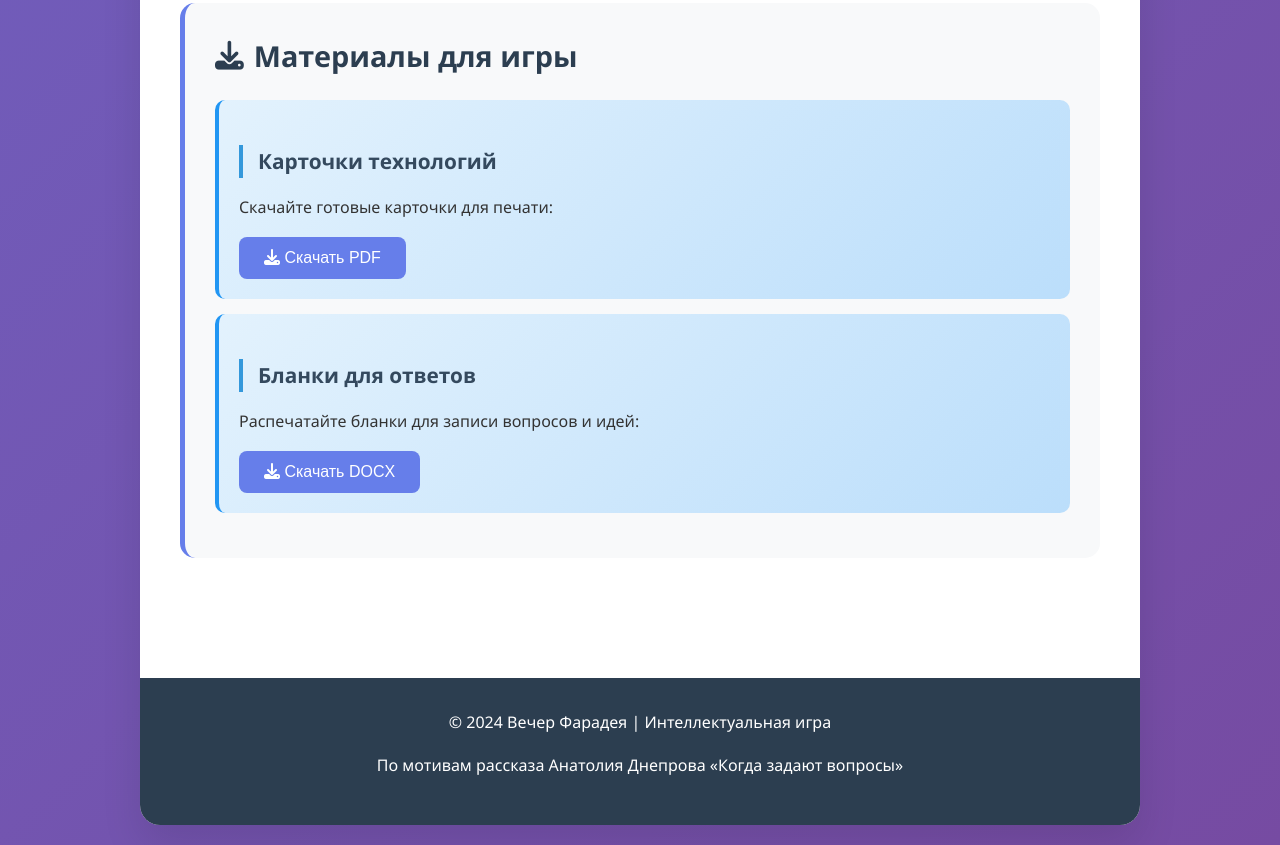
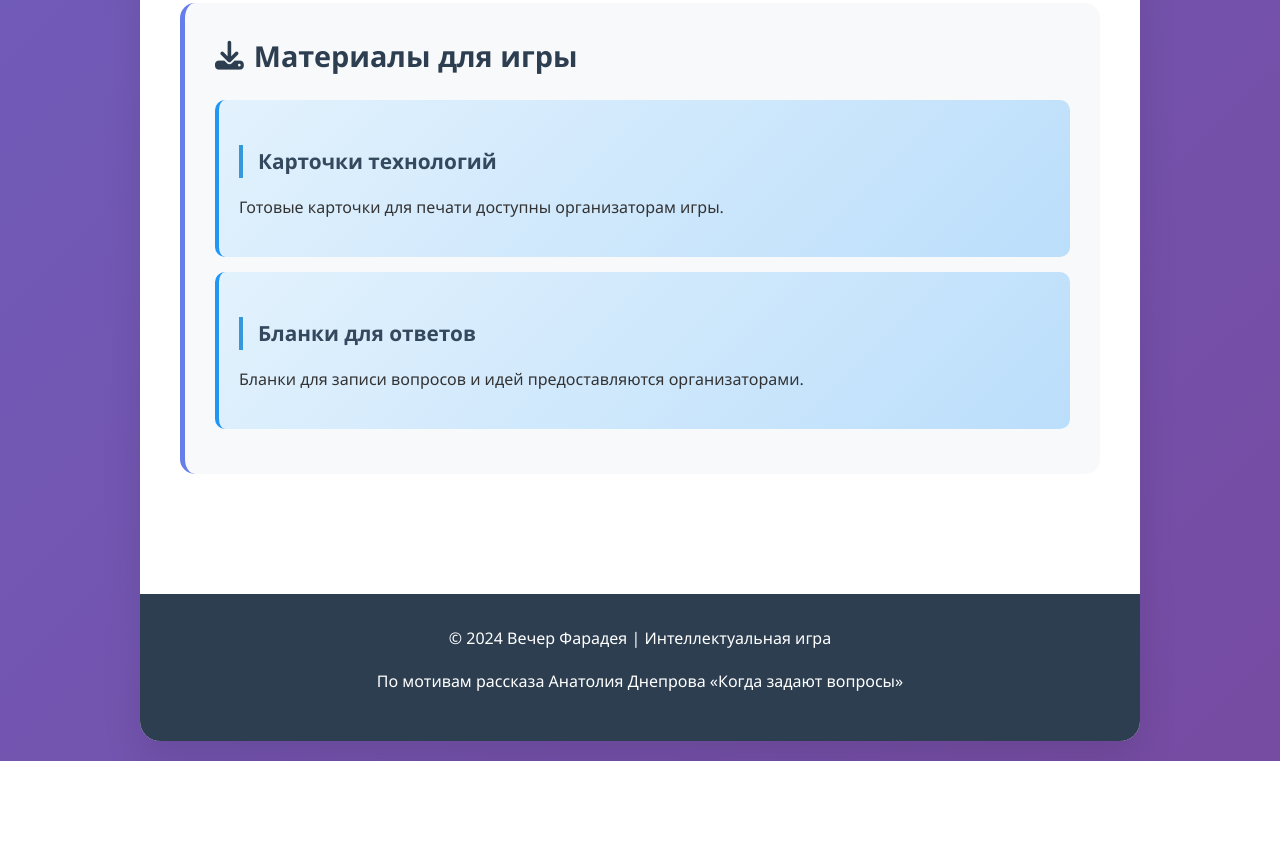
Before and after one commit to AlenaMogila/question_thinking, a plain HTML site: page index.html in a window 1280 px wide. Shown: the part 4500-5345 px from the top of the page. After the commit the page ends 5261 px from the top, so only its background shows below. Drawn offline with Linux system fonts and the light colour scheme.

Commit message:
Update index.html

```diff
--- a/index.html
+++ b/index.html
@@ -430,18 +430,12 @@
 
                 <div class="card">
                     <h3>Карточки технологий</h3>
-                    <p>Скачайте готовые карточки для печати:</p>
-                    <button class="btn" onclick="downloadFile('technology-cards.pdf', 'Карточки технологий')">
-                        <i class="fas fa-download"></i> Скачать PDF
-                    </button>
+                    <p>Готовые карточки для печати доступны организаторам игры.</p>
                 </div>
 
                 <div class="card">
                     <h3>Бланки для ответов</h3>
-                    <p>Распечатайте бланки для записи вопросов и идей:</p>
-                    <button class="btn" onclick="downloadFile('answer-sheets.docx', 'Бланки для ответов')">
-                        <i class="fas fa-download"></i> Скачать DOCX
-                    </button>
+                    <p>Бланки для записи вопросов и идей предоставляются организаторами.</p>
                 </div>
             </div>
         </div>
@@ -463,23 +457,6 @@
                 });
             });
         });
-
-        function downloadFile(filename, message) {
-            // Создаем временные файлы для демонстрации
-            const blob = new Blob([`${message} - Вечер Фарадея\n\nЭто демонстрационная версия файла. Для получения полных материалов свяжитесь с организаторами.`],
-                { type: filename.endsWith('.pdf') ? 'application/pdf' : 'application/vnd.openxmlformats-officedocument.wordprocessingml.document' });
-
-            const url = URL.createObjectURL(blob);
-            const a = document.createElement('a');
-            a.href = url;
-            a.download = filename;
-            document.body.appendChild(a);
-            a.click();
-            document.body.removeChild(a);
-            URL.revokeObjectURL(url);
-
-            alert(`${message} скачаны в демонстрационном режиме!`);
-        }
     </script>
 </body>
 </html>
```
